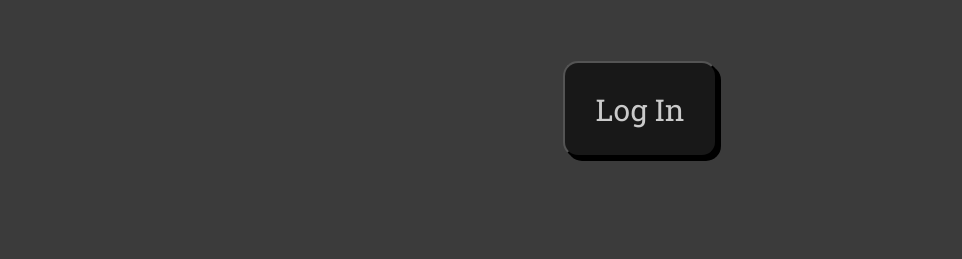
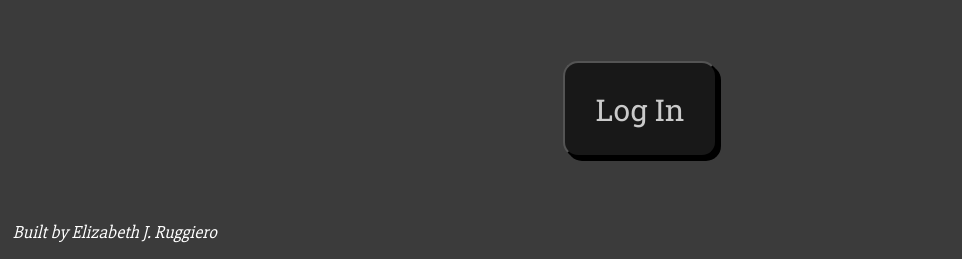
Before and after one commit to erugg22/Fireside, a plain HTML site: page index.html in a window 1280 px wide. Shown: the part 541-800 px from the top of the page, without its empty margins (0-962 px from the left). Drawn offline with Linux system fonts and the light colour scheme.

Commit message:
added 'built by elizabeth j. ruggiero' on landing page

```diff
--- a/index.html
+++ b/index.html
@@ -22,8 +22,9 @@
         <!--<div id="bottomPane">-->
             <span id="question">Ready for a fireside chat?</span>
             <button id="loginButton" onclick="location.href='login.html'">Log In</button>
+
     </div>
-
+    <div id="author"><i>Built by Elizabeth J. Ruggiero</i></div>
     <script>
         // code for unfade function was found at
         // https://stackoverflow.com/questions/6121203/how-to-do-fade-in-and-fade-out-with-javascript-and-css
@@ -44,6 +45,7 @@
         unfade(document.getElementById("question"));
         unfade(document.getElementById("loginButton"));
         unfade(document.getElementById("fireGif"));
+        unfade(document.getElementById("author"));
     </script>
 </body>
 
--- a/styles.css
+++ b/styles.css
@@ -24,6 +24,14 @@ body {
     font-family: 'Slabo 27px', serif;
     font-size:48px;
     margin-top:3%;
+}
+
+#author{
+    font-family: 'Slabo 27px', serif;
+    color:white;
+    font-size:18px;
+    margin-top:5%;
+    margin-left:1%;
 }
 
 #loginButton{
```
